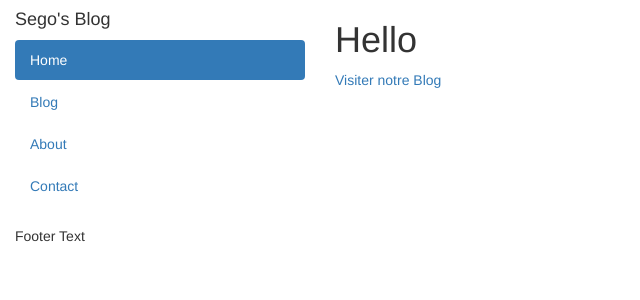
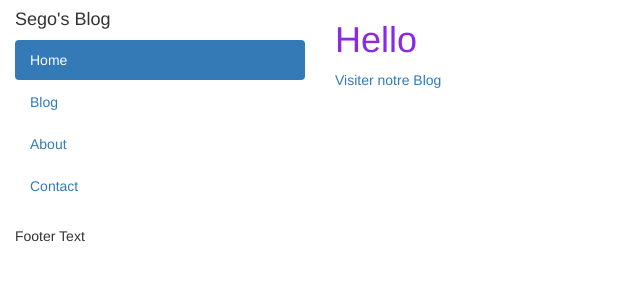
Before and after one commit to sego92/blog_project, a Django app: page / in a window 1280 px wide. Shown: the top 300 px of the page, without its empty margins (0-640 px from the left). Run offline with Django 3.2, Linux system fonts and the light colour scheme; some libraries are stand-ins or nearby versions.

Commit message:
.ccs added

```diff
--- /dev/null
+++ b/articles/static/css/articles.css
@@ -0,0 +1,3 @@
+h1 {
+    color: blueviolet;
+}
--- a/articles/templates/articles/index.html
+++ b/articles/templates/articles/index.html
@@ -3,6 +3,7 @@
 {% block content %}
     {% for post in posts %}
     <h1> {{post.title}} </h1>
+    <p>{{post.text|truncatewords:5}}</p>
     <a href="{% url "articles:detail" pk=post.pk %}">read more</a>
     {% endfor %}
 
--- a/templates/layouts/base.html
+++ b/templates/layouts/base.html
@@ -1,9 +1,12 @@
 <!DOCTYPE html>
+{% load staticfiles %}
 <html lang="en">
 <head>
     <meta charset="utf-8">
     <link rel="stylesheet" href="https://maxcdn.bootstrapcdn.com/bootstrap/3.3.7/css/bootstrap.min.css">
+    <link rel="stylesheet" href="{% static '../articles/static/css/articles.css' %}">
     <title>{% block title %}Blog{% endblock %} </title>
+
 
 </head>
 <body>
```
